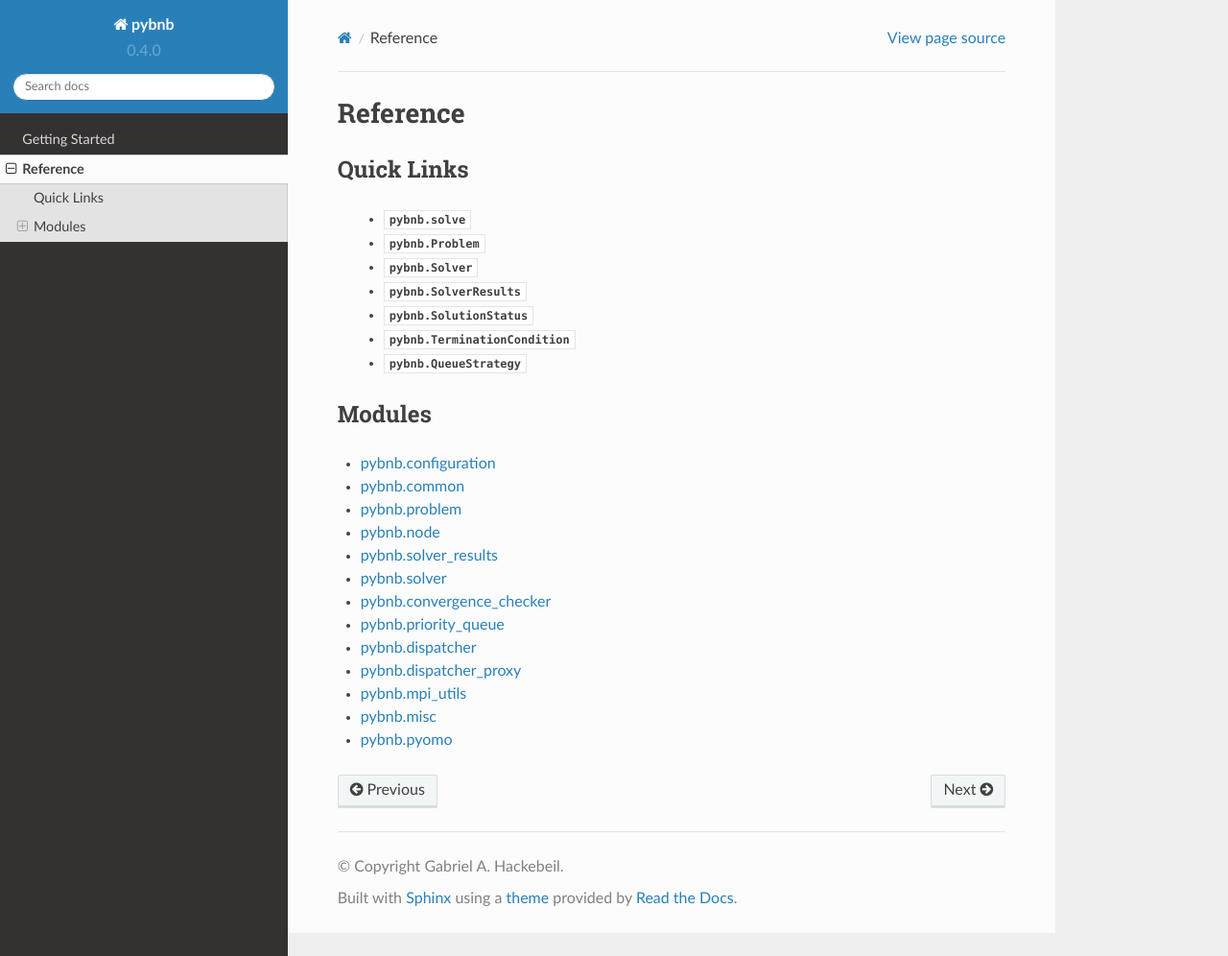
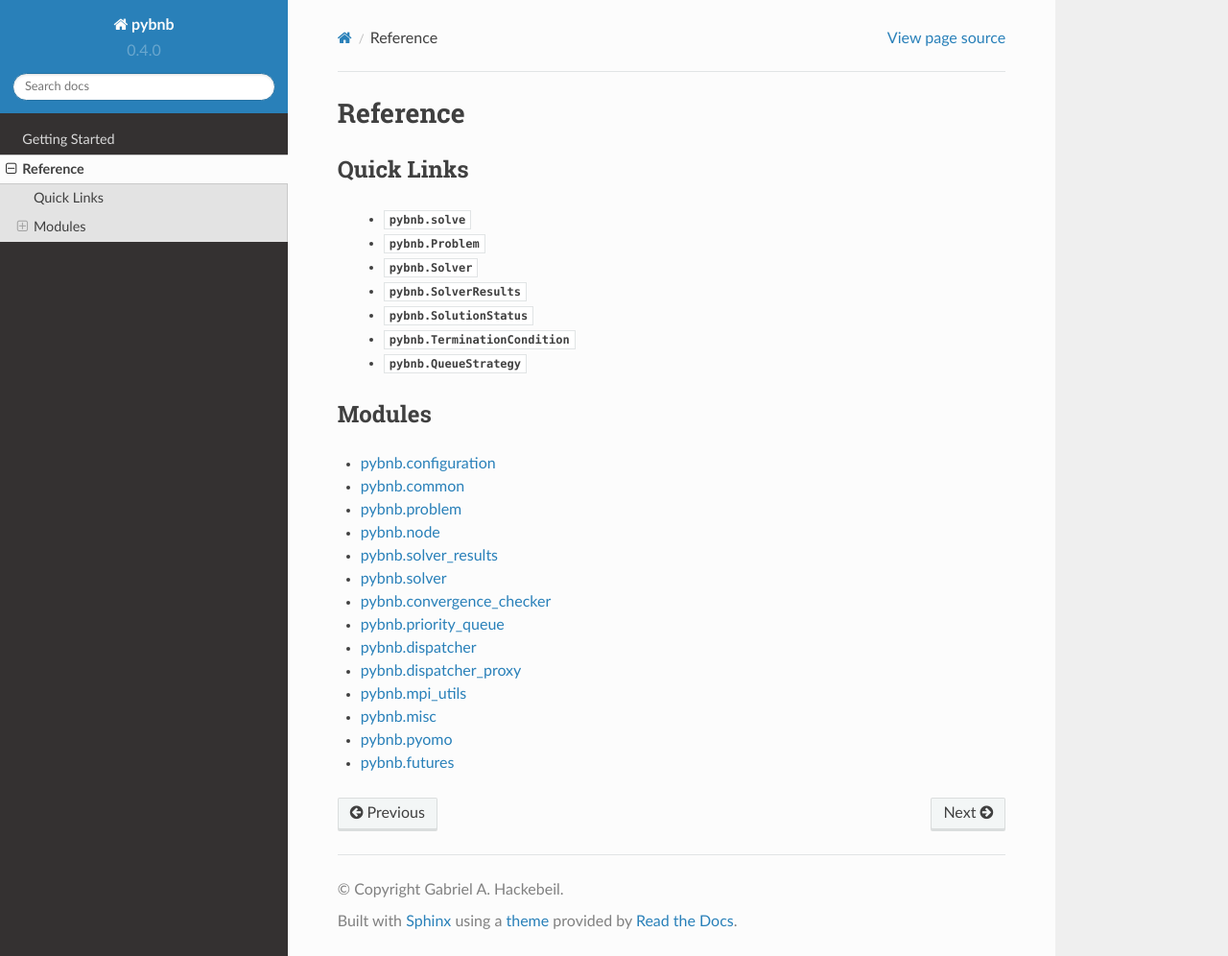
Before and after one commit to ghackebeil/pybnb, a Sphinx documentation site: the page built from doc/reference/index.rst, in a window 1280 px wide and 996 px high. Shown: the whole window at 96% size. Built offline with Sphinx 7.4.7 and the Read the Docs theme 2.0.0, drawn with Linux system fonts in a browser that asks for light colours.

Commit message:
adding pybnb.futures to the doc reference

```diff
--- /dev/null
+++ b/doc/reference/futures.rst
@@ -0,0 +1,5 @@
+pybnb.futures
+-------------
+
+.. automodule:: pybnb.futures
+    :members:
--- a/doc/reference/index.rst
+++ b/doc/reference/index.rst
@@ -37,3 +37,4 @@
     mpi_utils
     misc
     pyomo/index.rst
+    futures
```
